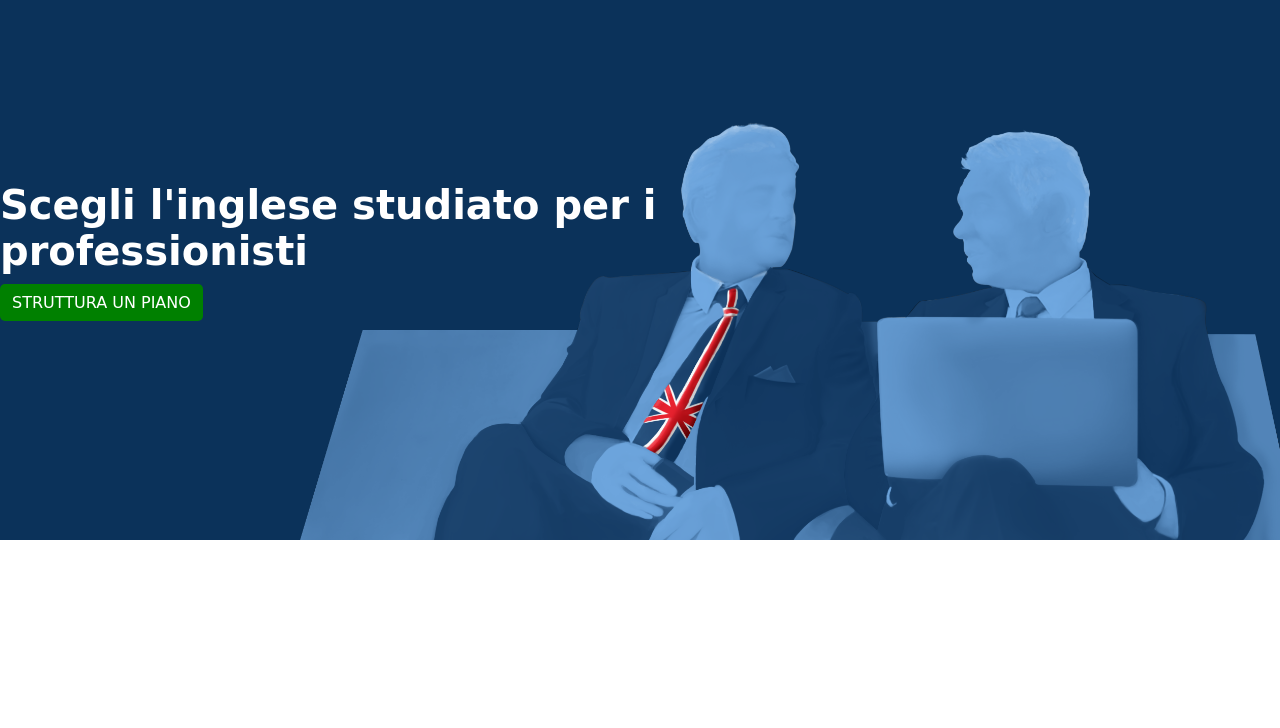
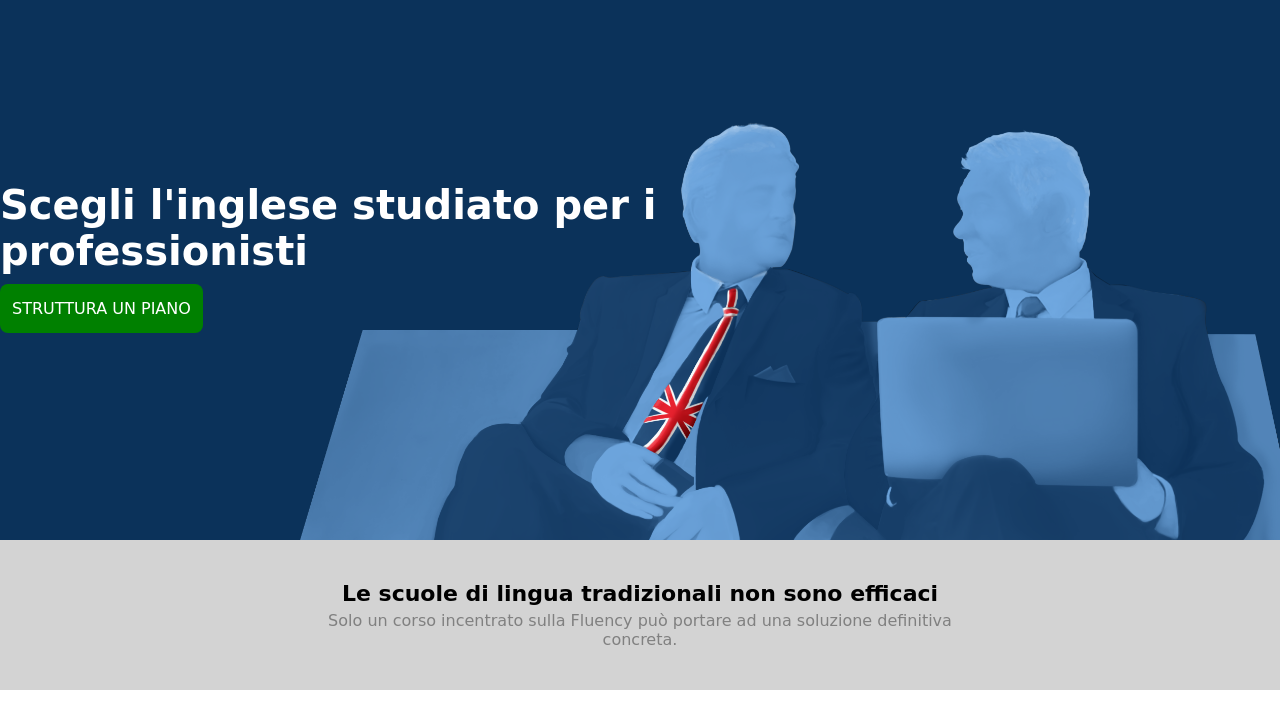
Before and after one commit to GianMX/-html-css-fluentify, a plain HTML site: page index.html in a window 1280 px wide. Shown: the part 60-788 px from the top of the page. Drawn offline with Linux system fonts and the light colour scheme.

Commit message:
conclusione header

```diff
--- a/css/style.css
+++ b/css/style.css
@@ -103,8 +103,8 @@ header .title a.greenbig {
   display: inline-block;
   text-decoration: none;
   background-color: green;
-  padding: 9px 12px;
-  border-radius: 5px;
+  padding: 15px 12px;
+  border-radius: 8px;
   color: white;
   text-transform: uppercase;
   margin-top: 10px;
@@ -114,3 +114,28 @@ header .title a.greenbig:hover {
   color: orange;
 }
 /*  fine CTA */
+
+/*  inizio chiusura header */
+.topend {
+  background-color: lightgrey;
+  height: 150px;
+  position: relative;
+}
+header .topend .blabla {
+  text-align: center;
+  position: absolute;
+  top: 50%;
+  left: 50%;
+  transform: translate(-50%, -50%);
+}
+
+header .topend h3 {
+  font-size: 22px;
+  margin-bottom: 5px;
+  color: black;
+}
+
+header .topend p {
+  color: grey;
+}
+/* fine chiusura header */
--- a/index.html
+++ b/index.html
@@ -51,6 +51,14 @@
         </div>
         <!-- fine CTA  -->
       </div>
+      <!-- inizio chiusura header -->
+      <div class="topend">
+        <div class="blabla">
+          <h3>Le scuole di lingua tradizionali non sono efficaci</h3>
+          <p>Solo un corso incentrato sulla Fluency può portare ad una soluzione definitiva concreta.</p>
+        </div>
+      </div>
+      <!-- fine chiusura header -->
     </header>
     <!-- fine header -->
   </body>
```
